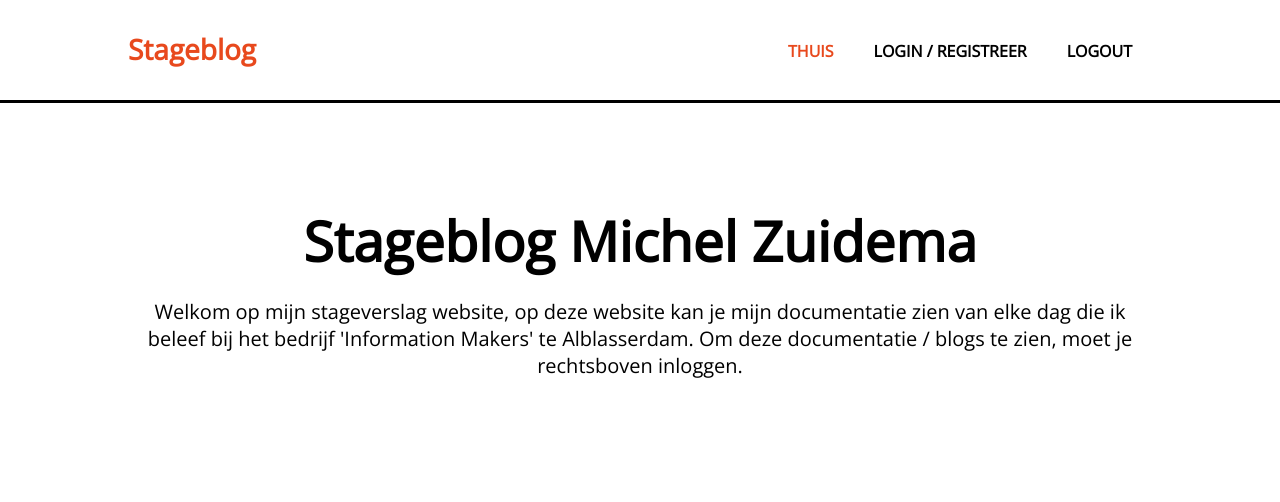
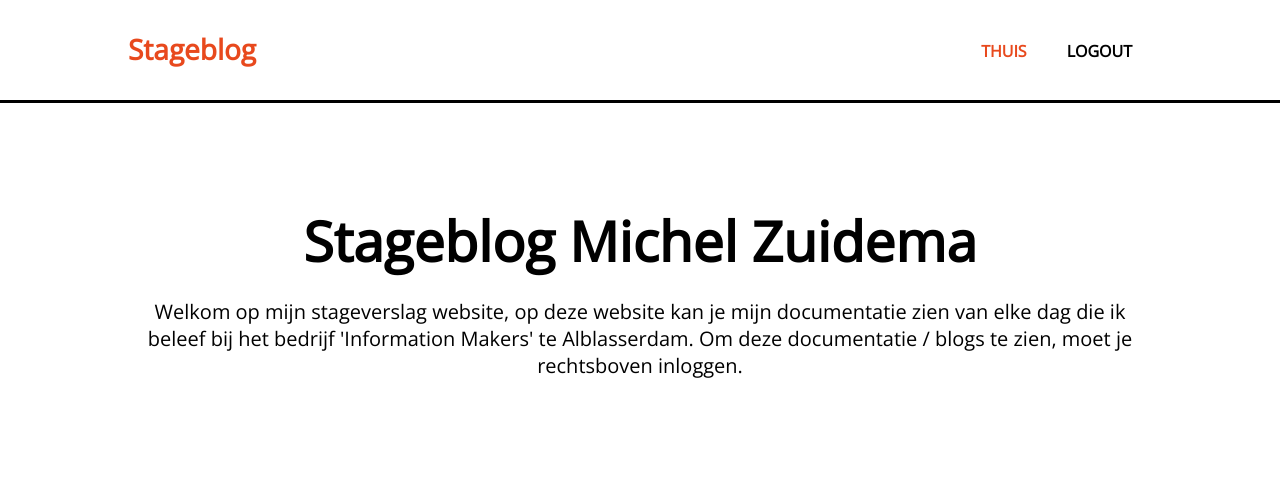
Before and after one commit to MichelZuidema/stagelogboek, a PHP site: page / in a window 1280 px wide. Shown: the top 502 px of the page. Run offline with PHP 8.4, Linux system fonts and the light colour scheme; the visitor is signed in with stand-in values (Sample User, id 1).

Commit message:
Changed navbar for logged in user

```diff
--- a/assets/inc/header.php
+++ b/assets/inc/header.php
@@ -6,10 +6,11 @@
         <nav
             <ul>
                 <li class="<?php if($selectedLink == "home"){ echo "current";} ?>"><a href="index.php">Thuis</a></li>
-                <li class="<?php if($selectedLink == "login"){ echo "current";} ?>"><a href="login.php">Login / Registreer</a></li>
                 <?php
                     if(isset($_SESSION['username'])) {
                         echo '<li><a href="logout.php">Logout</a></li>';
+                    } else {
+                        echo '<li class="' . ($selectedLink == "login" ? 'current' : '') . '"><a href="login.php">Login / Registreer</a></li>';
                     }
                 ?>
             </ul>
--- a/assets/js/AjaxLogin.js
+++ b/assets/js/AjaxLogin.js
@@ -9,7 +9,7 @@ function Login(username, password) {
     })
         .done(function(data) {
             if(data == "OK") {
-                location.reload();
+                window.location.href = 'index.php';
             } else {
                 alert(data);
             }
```
